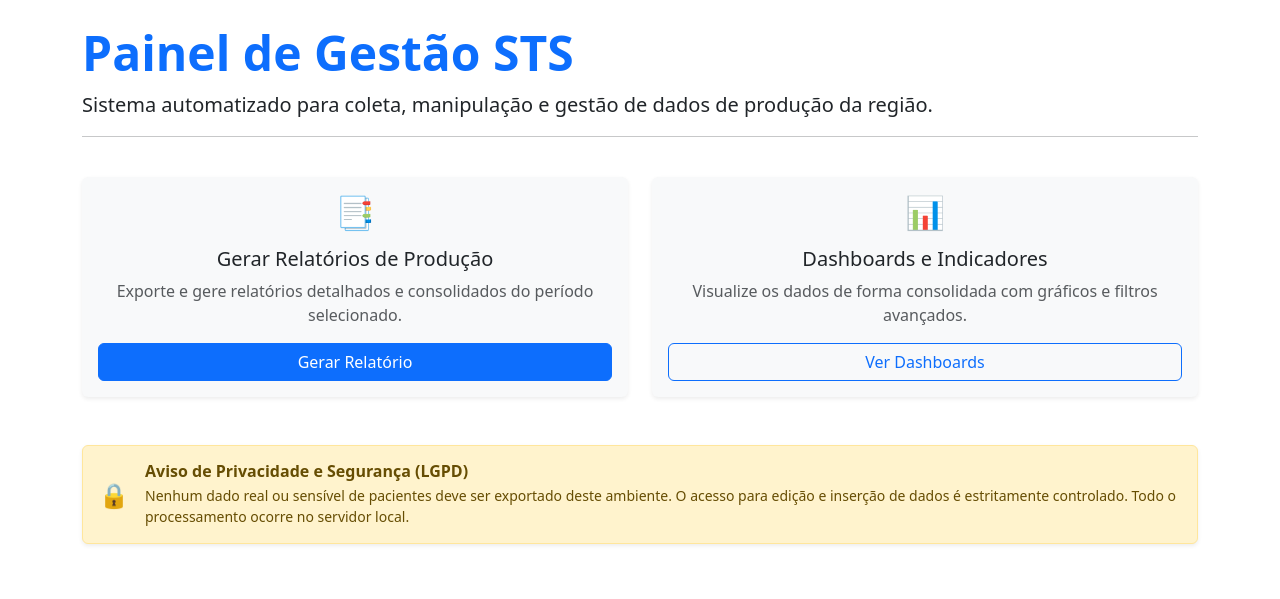
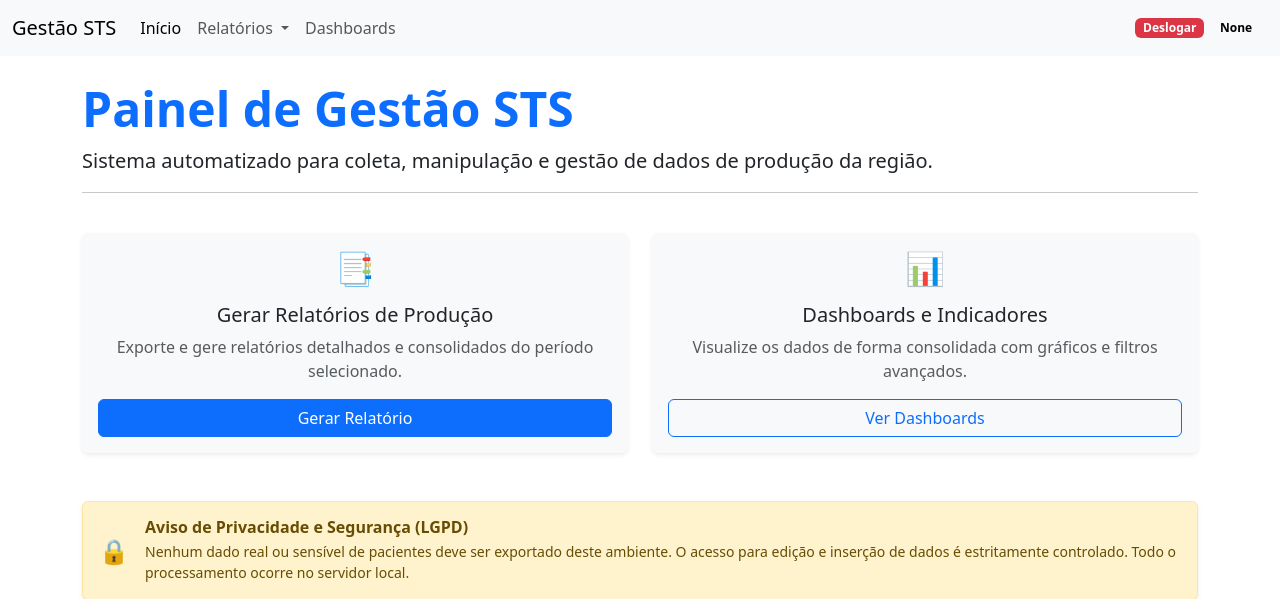
Before and after one commit to GabrYelM/Gestao_STS, a Flask app: page / in a window 1280 px wide. Shown: the top 599 px of the page. Run offline with Flask 3, Linux system fonts and the light colour scheme.

Commit message:
commit 23: adicionar navbar responsiva para ativo e usuário

```diff
--- a/app.py
+++ b/app.py
@@ -65,6 +65,7 @@ def login():
 
         if usuario and usuario.check_senha(senha_digitada):
             session["usuario_id"] = usuario.id
+            session["usuario_nome"] = usuario.username
             session["is_admin"] = usuario.is_admin
 
             return redirect(url_for("index"))
@@ -84,7 +85,7 @@ def logout():
 
 
 """ @app.route("/alterar_senha", methods=["GET", "POST"])
-@admin_required
+# @admin_required
 def alterar_senha():
     if request.method == "POST":
 
@@ -94,6 +95,7 @@ def alterar_senha():
 
 
 @app.route("/gerar_relatorios", methods=["GET", "POST"])
+# @login_required
 def gerar_relatorios():
     if request.method == "GET":
         return render_template("gerar-relatorios.html")
@@ -113,5 +115,12 @@ def gerar_relatorios():
     return jsonify({"mensagem": f"Extração iniciada para {mes_competencia}/{ano_competencia}!"})
 
 
+@app.route("/dashboard")
+# @login_required
+def dashboard():
+
+    return render_template("dashboard.html")
+
+
 if __name__ == '__main__':
     app.run(debug=True)
--- a/templates/base.html
+++ b/templates/base.html
@@ -9,7 +9,8 @@
     <title>Gestão STS | {% block title %}{% endblock %}</title>
 </head>
 <body>
-    {% if session.get("usuario_id") %}
+    <!-- descomentar quando for para produção | colocar {} -->
+    <!-- % if session.get("usuario_id") % -->
     <nav class="navbar navbar-expand-lg bg-body-tertiary">
         <div class="container-fluid">
             <a class="navbar-brand" href="/">Gestão STS</a>
@@ -20,7 +21,7 @@
             <div class="collapse navbar-collapse" id="navbarNavDropdown">
                 <ul class="navbar-nav">
                     <li class="nav-item">
-                        <a class="nav-link active" aria-current="page" href="/">Início</a>
+                        <a class="nav-link {% if request.path == '/' %}active{% endif %}" aria-current="page" href="/">Início</a>
                     </li>
                     <li class="nav-item dropdown">
                         <a class="nav-link dropdown-toggle" href="#" role="button" data-bs-toggle="dropdown" aria-expanded="false">
@@ -40,18 +41,25 @@
                             <li><a class="dropdown-item" href="#">GAC-02</a></li>
                         </ul>
                     </li>
+                    <li class="nav-item">
+                        <a class="nav-link {% if request.path == '/dashboard' %}active{% endif %}" href="/dashboard">Dashboards</a>
+                    </li>
                 </ul>
 
                 <div class="ms-auto d-flex align-items-center">
                     <a class="badge text-bg-danger text-decoration-none" type="button" href="/logout" >
                         Deslogar
                     </a>
+                    <a class="m-2 badge text-bg-light text-decoration-none"">
+                        {{ session.get("usuario_nome") }}
+                    </a>
                 </div>
 
             </div>
         </div>
     </nav>
-    {% endif %}
+    <!-- % endif % -->
+    <!-- descomentar quando for para produção | colocar {} -->
 
     {% block content %}
     {% endblock %}
```
Also changed, not shown: templates/dashboard.html (added, +7 -0 lines).
